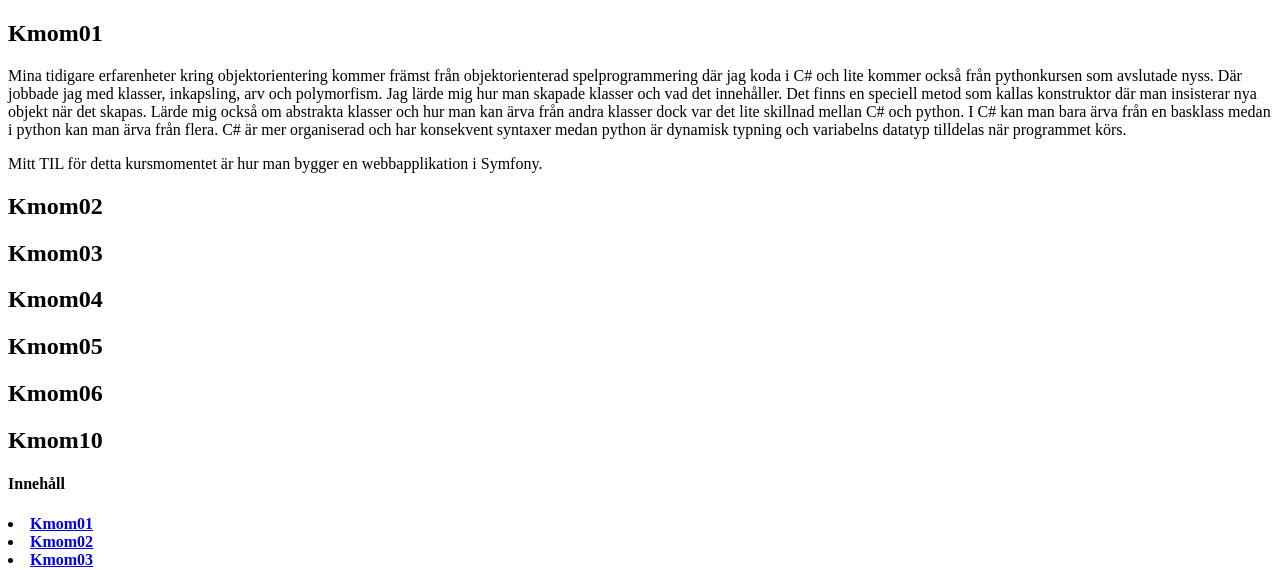
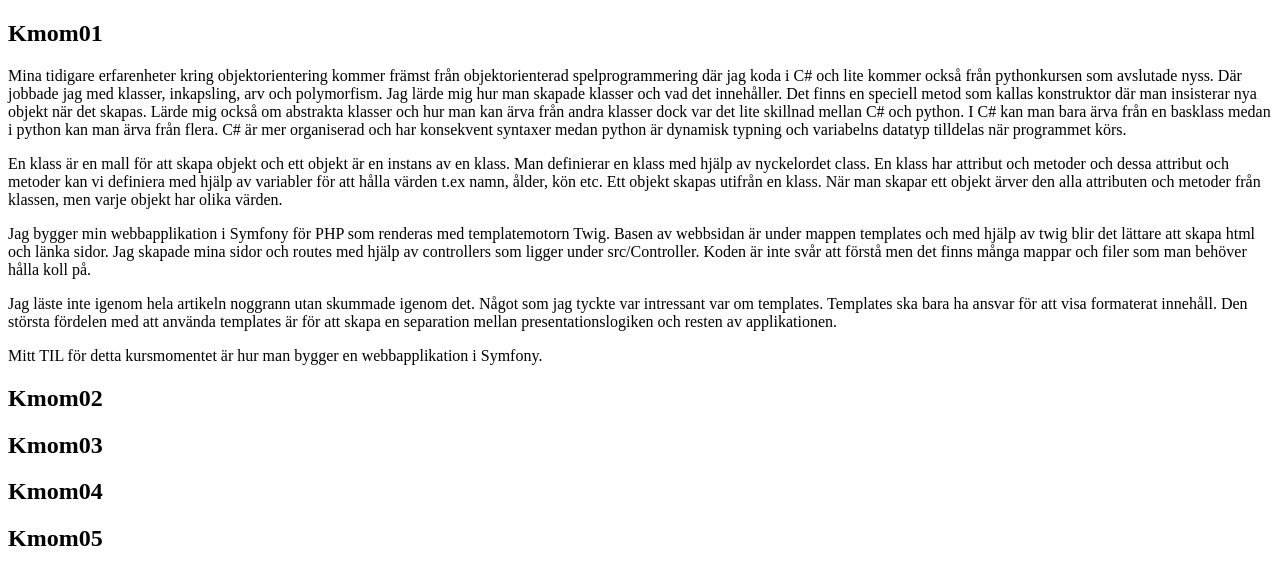
Before and after one commit to EmmyV25/mvc, a Symfony app: template templates/report.html.twig in a window 1280 px wide. Shown: the part 91-661 px from the top of the page. Run offline with Twig, Linux system fonts and the light colour scheme; the template is opened without the code that fills it, so the values that code supplies are empty; some libraries are stand-ins or nearby versions.

Commit message:
Add the rest of the files

```diff
--- a/templates/report.html.twig
+++ b/templates/report.html.twig
@@ -19,15 +19,26 @@
                     I C# kan man bara ärva från en basklass medan i python kan man ärva från flera.
                     C# är mer organiserad och har konsekvent syntaxer medan python är dynamisk typning och variabelns datatyp tilldelas när programmet körs.
                 </p>
+
                 <p>
+                    En klass är en mall för att skapa objekt och ett objekt är en instans av en klass. Man definierar en klass med hjälp av nyckelordet class.
+                    En klass har attribut och metoder och dessa attribut och metoder kan vi definiera med hjälp av variabler för att hålla värden t.ex namn, ålder, kön etc.
+                    Ett objekt skapas utifrån en klass. När man skapar ett objekt ärver den alla attributen och metoder från klassen, men varje objekt har olika värden.
+                </p>
 
+                <p>
+                    Jag bygger min webbapplikation i Symfony för PHP som renderas med templatemotorn Twig.
+                    Basen av webbsidan är under mappen templates och med hjälp av twig blir det lättare att skapa html och länka sidor.
+                    Jag skapade mina sidor och routes med hjälp av controllers som ligger under src/Controller.
+                    Koden är inte svår att förstå men det finns många mappar och filer som man behöver hålla koll på.
                 </p>
+
                 <p>
+                    Jag läste inte igenom hela artikeln noggrann utan skummade igenom det. Något som jag tyckte var intressant var om templates.
+                    Templates ska bara ha ansvar för att visa formaterat innehåll.
+                    Den största fördelen med att använda templates är för att skapa en separation mellan presentationslogiken och resten av applikationen.
+                </p>
 
-                </p>
-                <p>
-
-                </p>
                 <p>
                     Mitt TIL för detta kursmomentet är hur man bygger en webbapplikation i Symfony.
                 </p>
```
Also changed, not shown: README.md, public/img/symfony.png (added), 1 other file.
